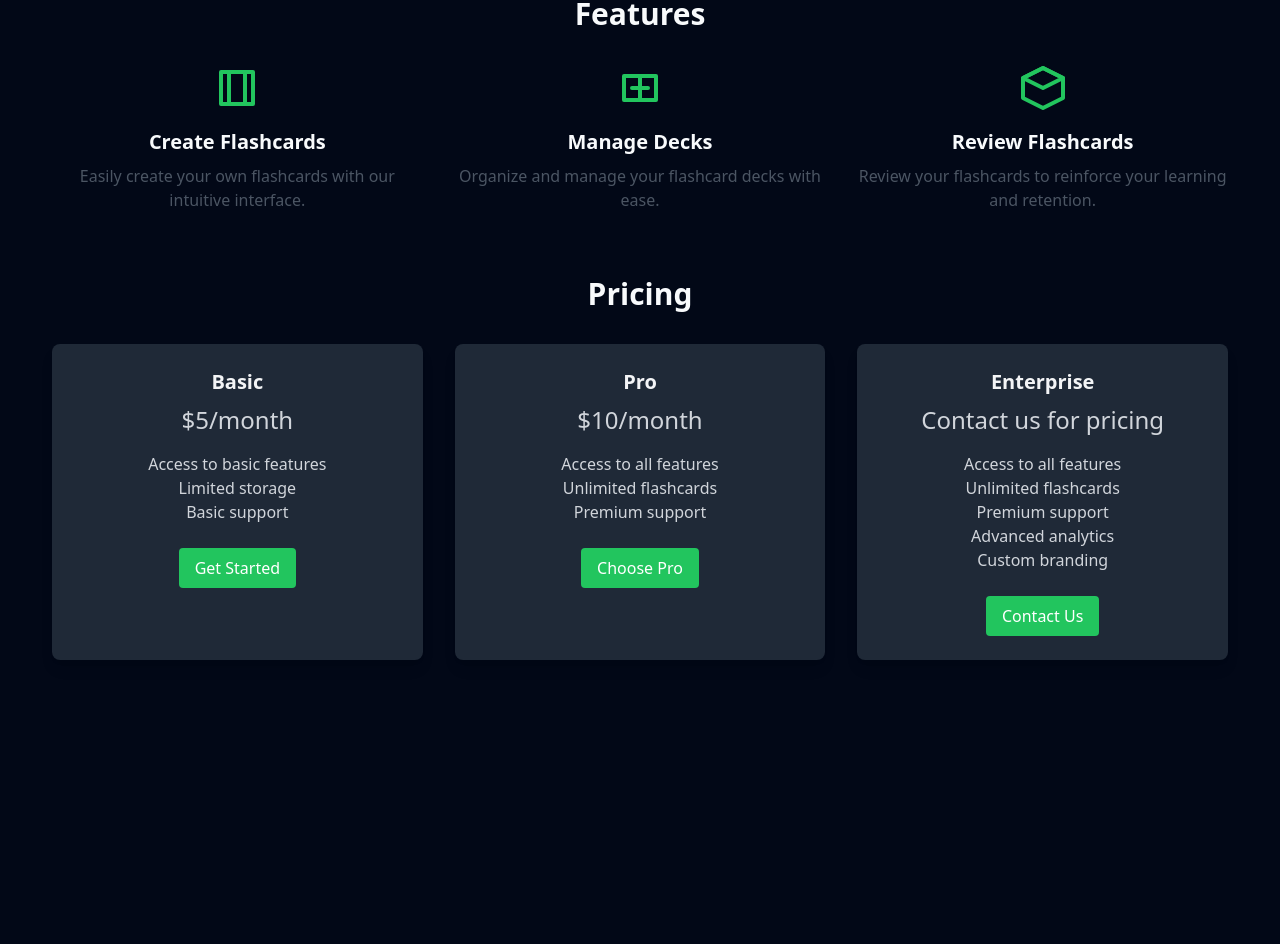
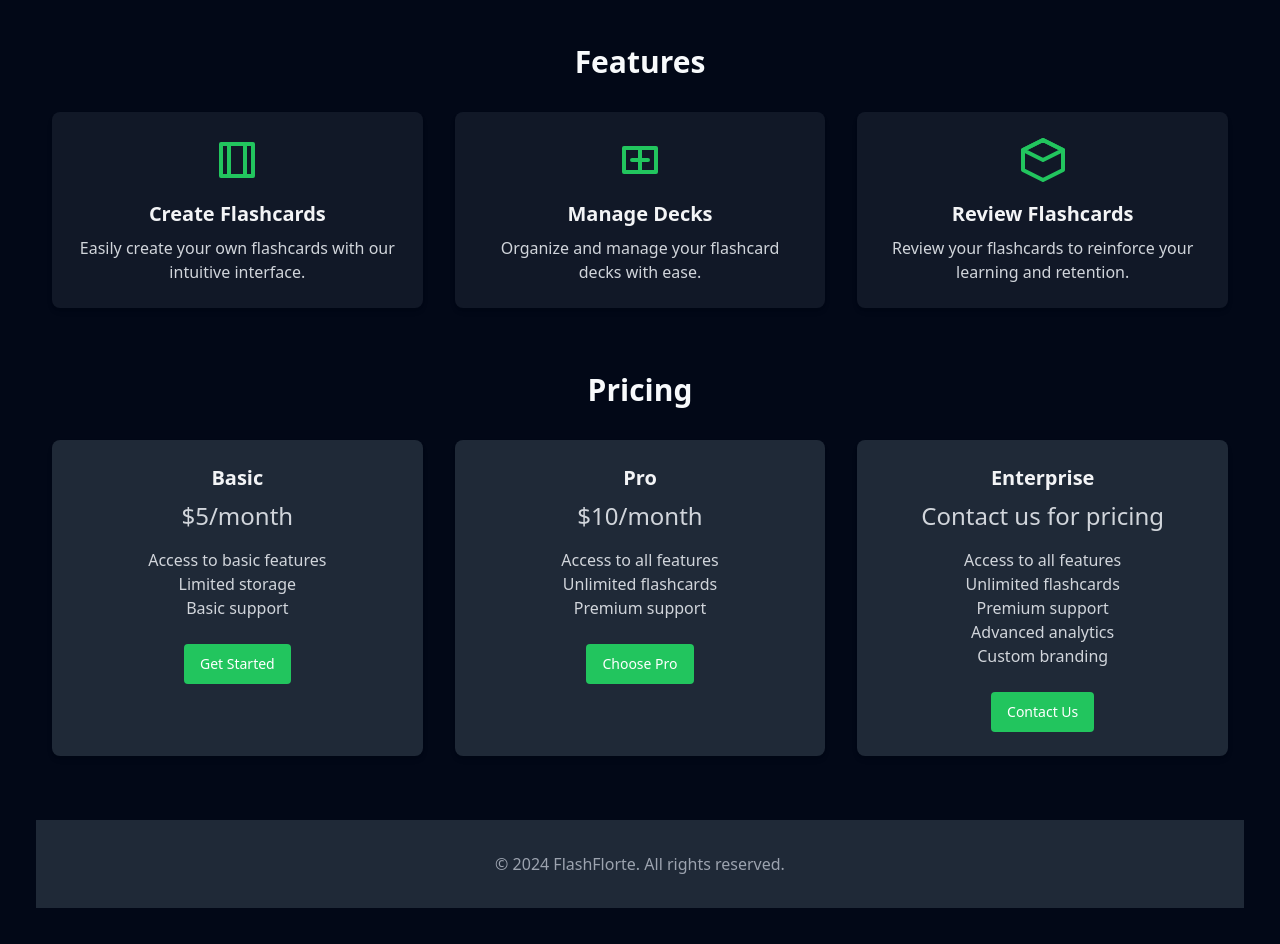
Before and after one commit to abdelghaniBensalih/AI-Flashcards, a Next.js app in the folder client/: page / in a window 1280 px wide. Shown: the part 360-1304 px from the top of the page. Before the commit the page ends 1056 px from the top, so only its background shows below. Built offline with nearby package versions, Linux system fonts and the light colour scheme; no server answers.

Commit message:
improved the ui and added a copyright footer

```diff
--- a/client/app/page.tsx
+++ b/client/app/page.tsx
@@ -56,13 +56,16 @@ export default function Home() {
       </div>
 
       {/* Centered content */}
-      <div className="my-12 flex items-center justify-center">
+      <div className="my-20 flex items-center justify-center">
         <div className="flex flex-col items-center justify-center text-center">
           <h1 className="scroll-m-20 text-4xl font-extrabold tracking-tight lg:text-5xl mb-4">
             FlashFlorte
           </h1>
           <p className="text-lg mb-8 max-w-lg">
-            Discover a smarter way to study with FlashFlorte. Create, manage, and review your flashcards effortlessly to boost your learning and retention. Get started now and turn your study sessions into productive adventures!
+            Discover a smarter way to study with FlashFlorte. Create, manage,
+            and review your flashcards effortlessly to boost your learning and
+            retention. Get started now and turn your study sessions into
+            productive adventures!
           </p>
           <SignedIn>
             <Link href="/dashboard">
@@ -76,7 +79,7 @@ export default function Home() {
       <div className="mt-16 px-4">
         <h2 className="text-3xl font-bold mb-8 text-center">Features</h2>
         <div className="grid grid-cols-1 md:grid-cols-2 lg:grid-cols-3 gap-8">
-          <div className="flex flex-col items-center text-center">
+          <div className="flex flex-col items-center text-center bg-slate-90 dark:bg-gray-900 shadow-md rounded-lg p-6 hover:shadow-lg transition-shadow duration-300">
             <svg
               className="w-12 h-12 text-green-500 mb-4"
               xmlns="http://www.w3.org/2000/svg"
@@ -90,12 +93,14 @@ export default function Home() {
               <path d="M4 4h16v16H4z" />
               <path d="M8 4v16M16 4v16" />
             </svg>
-            <h3 className="text-xl font-semibold mb-2">Create Flashcards</h3>
-            <p className="text-gray-600">
+            <h3 className="text-xl font-semibold mb-2 text-gray-900 dark:text-gray-100">
+              Create Flashcards
+            </h3>
+            <p className="text-gray-600 dark:text-gray-300">
               Easily create your own flashcards with our intuitive interface.
             </p>
           </div>
-          <div className="flex flex-col items-center text-center">
+          <div className="flex flex-col items-center text-center bg-slate-90 dark:bg-gray-900 shadow-md rounded-lg p-6 hover:shadow-lg transition-shadow duration-300">
             <svg
               className="w-12 h-12 text-green-500 mb-4"
               xmlns="http://www.w3.org/2000/svg"
@@ -109,12 +114,14 @@ export default function Home() {
               <path d="M4 6h16v12H4z" />
               <path d="M12 6v12M8 12h8" />
             </svg>
-            <h3 className="text-xl font-semibold mb-2">Manage Decks</h3>
-            <p className="text-gray-600">
+            <h3 className="text-xl font-semibold mb-2 text-gray-900 dark:text-gray-100">
+              Manage Decks
+            </h3>
+            <p className="text-gray-600 dark:text-gray-300">
               Organize and manage your flashcard decks with ease.
             </p>
           </div>
-          <div className="flex flex-col items-center text-center">
+          <div className="flex flex-col items-center text-center bg-slate-90 dark:bg-gray-900 shadow-md rounded-lg p-6 hover:shadow-lg transition-shadow duration-300">
             <svg
               className="w-12 h-12 text-green-500 mb-4"
               xmlns="http://www.w3.org/2000/svg"
@@ -128,8 +135,10 @@ export default function Home() {
               <path d="M12 2L2 7l10 5 10-5-10-5z" />
               <path d="M12 22l10-5V7L12 2 2 7v10l10 5z" />
             </svg>
-            <h3 className="text-xl font-semibold mb-2">Review Flashcards</h3>
-            <p className="text-gray-600">
+            <h3 className="text-xl font-semibold mb-2 text-gray-900 dark:text-gray-100">
+              Review Flashcards
+            </h3>
+            <p className="text-gray-600 dark:text-gray-300">
               Review your flashcards to reinforce your learning and retention.
             </p>
           </div>
@@ -140,33 +149,45 @@ export default function Home() {
       <div className="mt-16 px-4">
         <h2 className="text-3xl font-bold mb-8 text-center">Pricing</h2>
         <div className="grid grid-cols-1 sm:grid-cols-2 lg:grid-cols-3 gap-8">
-    <div className="flex flex-col items-center bg-white dark:bg-gray-800 shadow-lg rounded-lg p-6 text-center">
-      <h3 className="text-xl font-semibold mb-2 text-gray-900 dark:text-gray-100">Basic</h3>
-      <p className="text-gray-600 dark:text-gray-300 text-2xl mb-4">$5/month</p>
+          <div className="flex flex-col items-center bg-gray-50 dark:bg-gray-800 shadow-md rounded-lg p-6 text-center hover:shadow-lg transition-shadow duration-300">
+            <h3 className="text-xl font-semibold mb-2 text-gray-900 dark:text-gray-100">
+              Basic
+            </h3>
+            <p className="text-gray-600 dark:text-gray-300 text-2xl mb-4">
+              $5/month
+            </p>
             <ul className="text-gray-600 dark:text-gray-300 mb-6">
               <li>Access to basic features</li>
               <li>Limited storage</li>
               <li>Basic support</li>
             </ul>
-      <button className="bg-green-500 hover:bg-green-600 text-white py-2 px-4 rounded">
+            <Button className="bg-green-500 hover:bg-green-600 text-white py-2 px-4 rounded">
               Get Started
-      </button>
+            </Button>
           </div>
-    <div className="flex flex-col items-center bg-white dark:bg-gray-800 shadow-lg rounded-lg p-6 text-center">
-      <h3 className="text-xl font-semibold mb-2 text-gray-900 dark:text-gray-100">Pro</h3>
-      <p className="text-gray-600 dark:text-gray-300 text-2xl mb-4">$10/month</p>
+          <div className="flex flex-col items-center bg-gray-50 dark:bg-gray-800 shadow-md rounded-lg p-6 text-center hover:shadow-lg transition-shadow duration-300">
+            <h3 className="text-xl font-semibold mb-2 text-gray-900 dark:text-gray-100">
+              Pro
+            </h3>
+            <p className="text-gray-600 dark:text-gray-300 text-2xl mb-4">
+              $10/month
+            </p>
             <ul className="text-gray-600 dark:text-gray-300 mb-6">
               <li>Access to all features</li>
               <li>Unlimited flashcards</li>
               <li>Premium support</li>
             </ul>
-      <button className="bg-green-500 hover:bg-green-600 text-white py-2 px-4 rounded">
+            <Button className="bg-green-500 hover:bg-green-600 text-white py-2 px-4 rounded">
               Choose Pro
-      </button>
+            </Button>
           </div>
-    <div className="flex flex-col items-center bg-white dark:bg-gray-800 shadow-lg rounded-lg p-6 text-center">
-      <h3 className="text-xl font-semibold mb-2 text-gray-900 dark:text-gray-100">Enterprise</h3>
-      <p className="text-gray-600 dark:text-gray-300 text-2xl mb-4">Contact us for pricing</p>
+          <div className="flex flex-col items-center bg-gray-50 dark:bg-gray-800 shadow-md rounded-lg p-6 text-center hover:shadow-lg transition-shadow duration-300">
+            <h3 className="text-xl font-semibold mb-2 text-gray-900 dark:text-gray-100">
+              Enterprise
+            </h3>
+            <p className="text-gray-600 dark:text-gray-300 text-2xl mb-4">
+              Contact us for pricing
+            </p>
             <ul className="text-gray-600 dark:text-gray-300 mb-6">
               <li>Access to all features</li>
               <li>Unlimited flashcards</li>
@@ -174,13 +195,20 @@ export default function Home() {
               <li>Advanced analytics</li>
               <li>Custom branding</li>
             </ul>
-      <button className="bg-green-500 hover:bg-green-600 text-white py-2 px-4 rounded">
+            <Button className="bg-green-500 hover:bg-green-600 text-white py-2 px-4 rounded">
               Contact Us
-      </button>
+            </Button>
           </div>
         </div>
       </div>
-
+      {/* Copyright section */}
+      <footer className="mt-16 px-4 py-8 bg-slate-100 dark:bg-gray-800">
+           <div className="max-w-4xl mx-auto text-center">
+              <p className="text-gray-600 dark:text-gray-400">
+               © 2024 FlashFlorte. All rights reserved.
+              </p>
+           </div>
+      </footer>
     </div>
   );
 }
```
Lines whose indentation alone changed are shown as unchanged.
